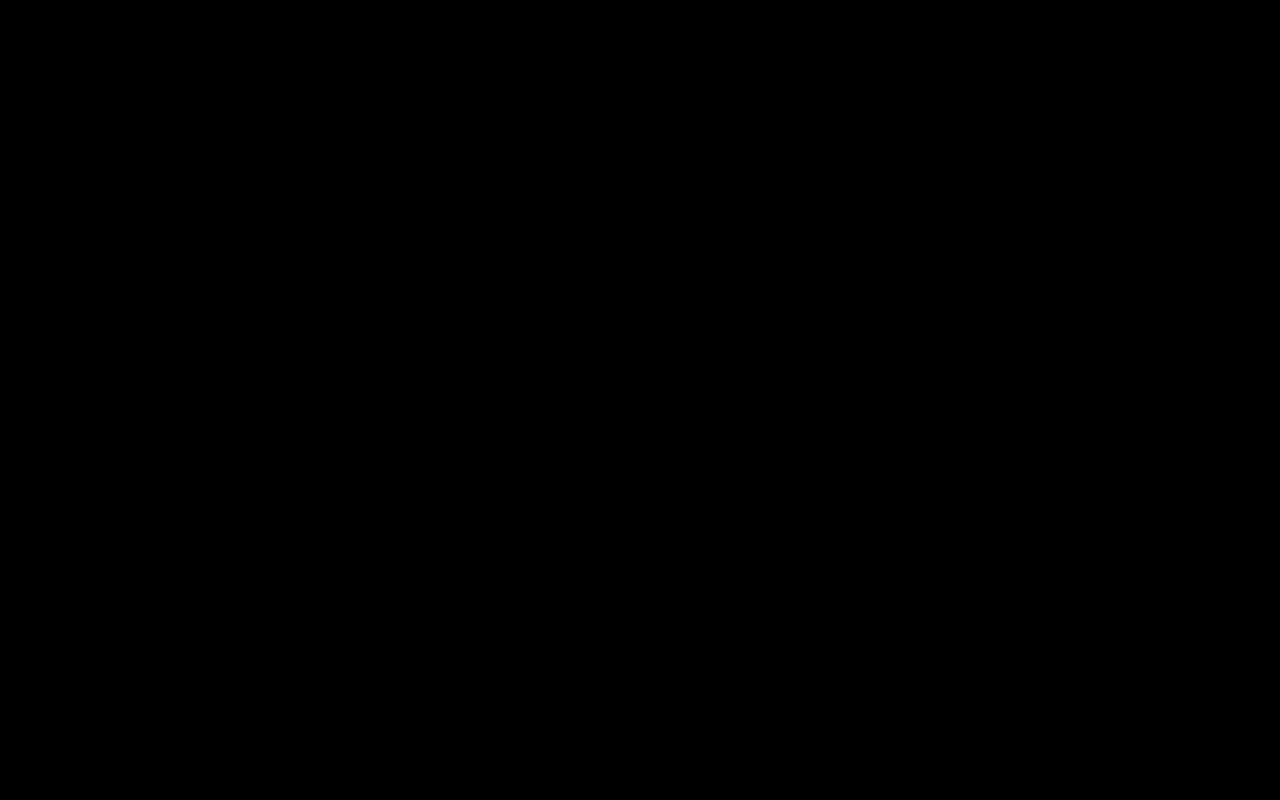
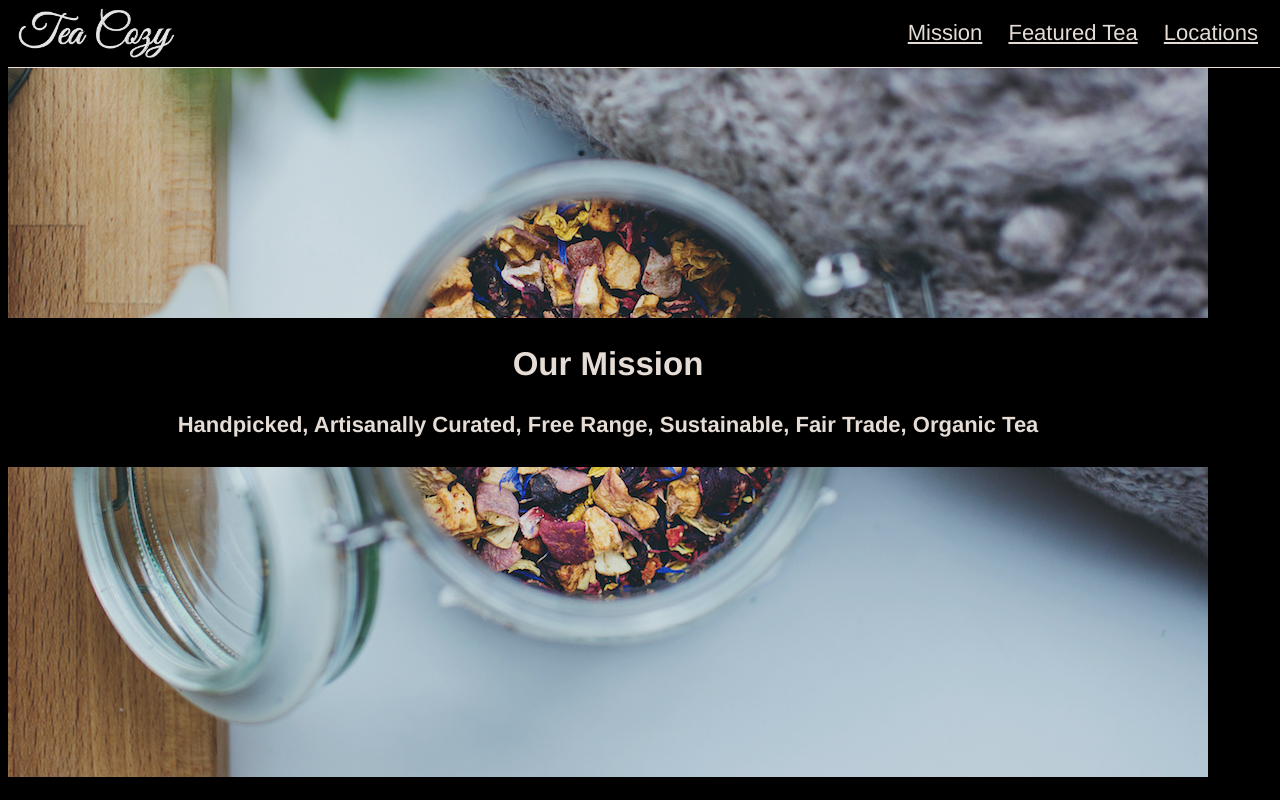
Before and after one commit to zachhubbard77/TeaCozy, a plain HTML site: page index.html in a window 1280 px wide. Drawn offline with Linux system fonts and the light colour scheme.

Commit message:
Add header and mission sections.

```diff
--- a/index.html
+++ b/index.html
@@ -7,8 +7,37 @@
 
 <body>
 
+    <!--  HEADER SECTION  -->
+
+    <header>
+        <div class="title">
+            <span><img src="images/img-tea-cozy-logo.png"></span>
+        </div>
+        <div class="nav">
+            <span><a href="">Mission</a></span>
+            <span><a href="">Featured Tea</a></span>
+            <span><a href="">Locations</a></span>
+        </div>
+    </header>
+
+    <div class="content">
+
+    <!-- MISSION SECTION -->
+
+        <div class="wrapper">
+            <div class="mission">
+                <div class="missionstate">
+                    <h2>Our Mission</h2>
+                    <h4>Handpicked, Artisanally Curated, Free Range, Sustainable, Fair Trade, Organic Tea</h4>
+                </div>
+            </div>
+        </div>
+
+    <!--  FEATURED TEA SECTION  -->
 
 
+
+    </div>
 
 
 </body>
--- a/styles/style.css
+++ b/styles/style.css
@@ -6,3 +6,49 @@ body {
     opacity: 0.9;
     text-align: center;
 }
+
+header {
+    display: flex;
+    justify-content: space-between;
+    align-items: center;
+    height: 69px;
+    border-bottom: 1px solid seashell;
+    position: fixed;
+    z-index: 1;
+    width: 100%;
+    background-color: black;
+    margin-top: -10px;
+}
+
+header img {
+    height: 50px;
+    margin: 0;
+    padding-left: 10px;
+}
+
+header a {
+    color: seashell;
+    padding: 0 10px;
+}
+
+header .nav {
+    padding-right: 20px;
+}
+
+
+.wrapper {
+    width: 1200px;
+}
+
+.mission {
+    background-image: url(../images/img-mission-background.jpg);
+    height: 769px;
+    display: flex;
+    align-items: center;
+    justify-content: center;
+}
+
+.missionstate {
+    background-color: black;
+    width: 100%;
+}
```
Also changed, not shown: 1 other file.
